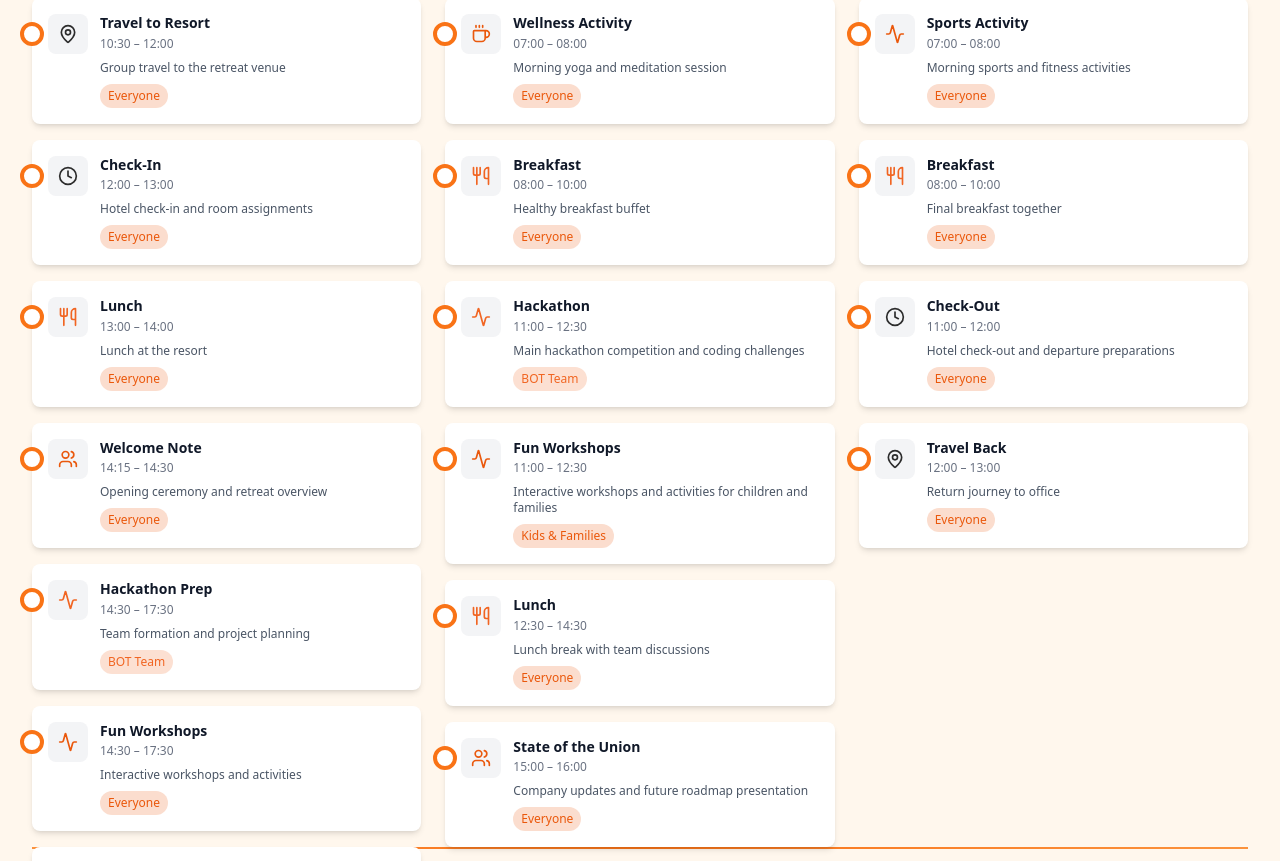
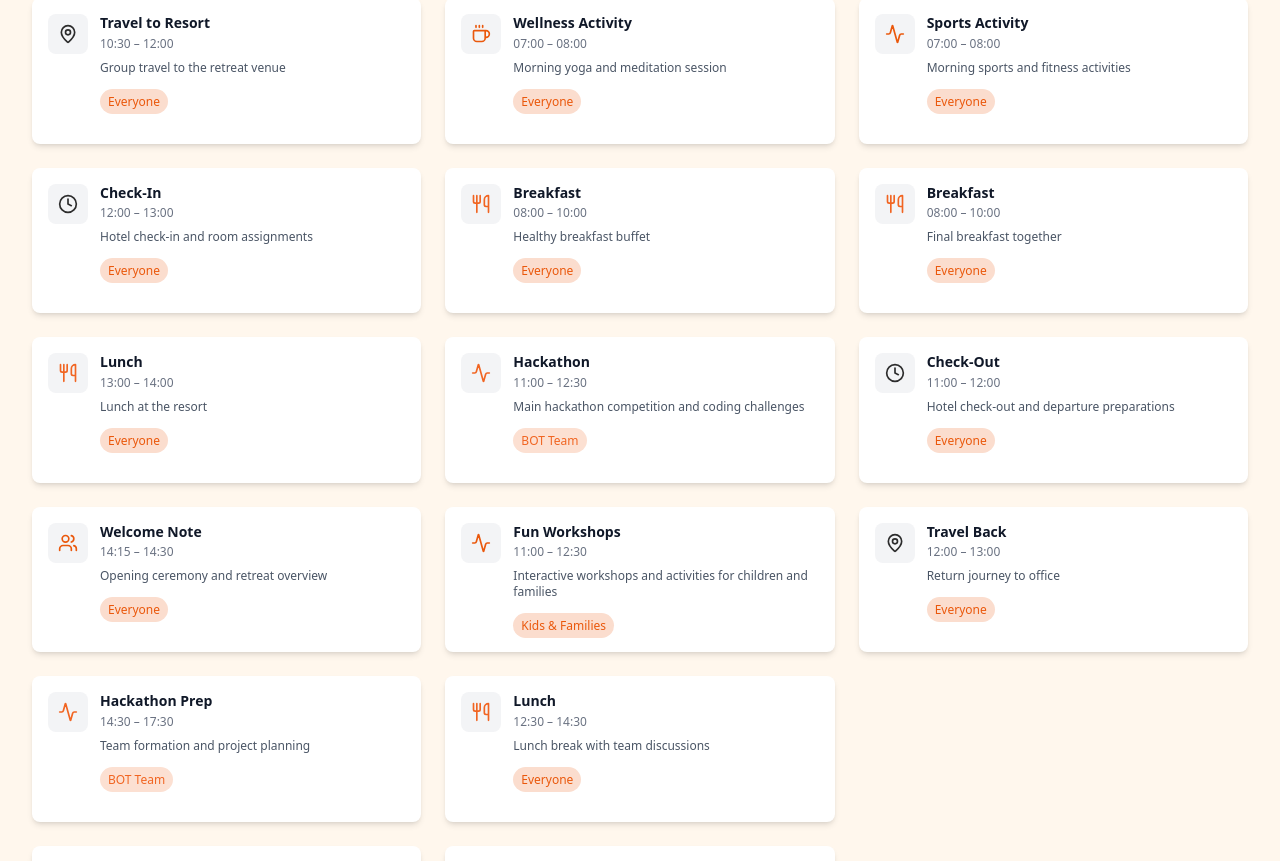
Before and after one commit to theharshdadhich/retreat, a Next.js app: page /itinerary in a window 1280 px wide. Shown: the part 639-1500 px from the top of the page. Built offline with nearby package versions, Linux system fonts and the light colour scheme; a web font is replaced by a local one.

Commit message:
UI/UX changes

```diff
--- a/src/app/about/page.tsx
+++ b/src/app/about/page.tsx
@@ -86,7 +86,7 @@ export default function About() {
       <Navigation />
 
       {/* Header */}
-      <section className="pt-16 bg-gradient-to-r from-[#FF4400] to-[#FF6A33]">
+      <section className="pt-16 bg-gradient-to-r from-[#FFD9A3] to-[#F87315]">
         <div className="max-w-7xl mx-auto px-4 sm:px-6 lg:px-8 py-16">
           <div className="text-center">
             <h1 className="text-4xl md:text-6xl font-bold text-white mb-4">
--- a/src/app/contact/page.tsx
+++ b/src/app/contact/page.tsx
@@ -96,7 +96,7 @@ export default function Contact() {
       <Navigation />
 
       {/* Header */}
-      <section className="pt-16 bg-gradient-to-r from-[#FF4400] to-[#FF6A33]">
+      <section className="pt-16 bg-gradient-to-r from-[#FFD9A3] to-[#F87315]">
         <div className="max-w-7xl mx-auto px-4 sm:px-6 lg:px-8 py-16">
           <div className="text-center">
             <h1 className="text-4xl md:text-6xl font-bold text-white mb-4">
--- a/src/app/cultural-night/page.tsx
+++ b/src/app/cultural-night/page.tsx
@@ -6,7 +6,7 @@ export default function CulturalNightPage() {
     <main className="min-h-screen bg-orange-50">
       <Navigation />
 
-      <section className="pt-16 bg-gradient-to-r from-[#FF4400] to-[#FF6A33]">
+      <section className="pt-16 bg-gradient-to-r from-[#FFD9A3] to-[#F87315]">
         <div className="max-w-7xl mx-auto px-4 sm:px-6 lg:px-8 py-16 text-center">
           <h1 className="text-4xl md:text-6xl font-bold text-white mb-4">Cultural Night</h1>
           <p className="text-white/90 text-lg max-w-2xl mx-auto">
--- a/src/app/hackathon/page.tsx
+++ b/src/app/hackathon/page.tsx
@@ -149,7 +149,7 @@ export default function Hackathon() {
       <Navigation />
 
       {/* Header */}
-      <section className="pt-16 bg-gradient-to-r from-[#FF4400] to-[#FF6A33]">
+      <section className="pt-16 bg-gradient-to-r from-[#FFD9A3] to-[#F87315]">
         <div className="max-w-7xl mx-auto px-4 sm:px-6 lg:px-8 py-16">
           <div className="text-center">
             <h1 className="text-4xl md:text-6xl font-bold text-white mb-4">
--- a/src/app/itinerary/page.tsx
+++ b/src/app/itinerary/page.tsx
@@ -1,76 +1,79 @@
+// "use client"
+// import { useState } from 'react';
 // import Navigation from '@/components/Navigation'
-// import { Calendar, Clock, Users, MapPin, Coffee, Utensils, Activity } from 'lucide-react'
+// import { Calendar, Clock, Users, MapPin, Coffee, Utensils, Activity, Filter } from 'lucide-react'
 
+// // Updated itinerary data based on the PDF
 // const itineraryData = [
 //   {
 //     day: 1,
 //     date: 'October 24, Friday',
 //     activities: [
 //       {
-//         time: '07:00 - 08:00',
+//         time: '10:30 – 12:00',
 //         title: 'Travel to Resort',
 //         participants: 'Everyone',
 //         type: 'travel',
-//         description: 'Departure from office to the retreat venue'
+//         description: 'Group travel to the retreat venue'
 //       },
 //       {
-//         time: '08:00 - 10:00',
+//         time: '12:00 – 13:00',
 //         title: 'Check-In',
 //         participants: 'Everyone',
 //         type: 'admin',
 //         description: 'Hotel check-in and room assignments'
 //       },
 //       {
-//         time: '10:30 - 12:00',
+//         time: '13:00 – 14:00',
+//         title: 'Lunch',
+//         participants: 'Everyone',
+//         type: 'meal',
+//         description: 'Lunch at the resort'
+//       },
+//       {
+//         time: '14:15 – 14:30',
 //         title: 'Welcome Note',
 //         participants: 'Everyone',
 //         type: 'meeting',
 //         description: 'Opening ceremony and retreat overview'
 //       },
 //       {
-//         time: '12:00 - 13:00',
-//         title: 'Lunch',
-//         participants: 'Everyone',
-//         type: 'meal',
-//         description: 'Welcome lunch at the resort'
-//       },
-//       {
-//         time: '13:00 - 14:00',
+//         time: '14:30 – 17:30',
 //         title: 'Hackathon Prep',
 //         participants: 'BOT Team',
 //         type: 'workshop',
 //         description: 'Team formation and project planning'
 //       },
 //       {
-//         time: '14:15 - 14:30',
+//         time: '14:30 – 17:30',
 //         title: 'Fun Workshops',
-//         participants: 'Kids & Families',
+//         participants: 'Everyone',
 //         type: 'activity',
-//         description: 'Creative activities for children and families'
+//         description: 'Interactive workshops and activities'
 //       },
 //       {
-//         time: '15:00 - 16:00',
+//         time: '14:30 – 17:30',
 //         title: 'Board Meeting',
 //         participants: 'Founders, CAB',
 //         type: 'meeting',
 //         description: 'Strategic planning and company updates'
 //       },
 //       {
-//         time: '16:15 - 17:00',
+//         time: '16:30 – 17:30',
 //         title: 'High Tea',
 //         participants: 'Everyone',
 //         type: 'meal',
 //         description: 'Afternoon refreshments and networking'
 //       },
 //       {
-//         time: '17:00 - 18:00',
+//         time: '17:45 – 18:45',
 //         title: 'Fun Bug Friday',
 //         participants: 'BOT Team',
 //         type: 'activity',
 //         description: 'Team building and fun activities'
 //       },
 //       {
-//         time: '19:15 - 22:30',
+//         time: '19:30 – 22:30',
 //         title: 'Dinner and Cocktails',
 //         participants: 'Everyone',
 //         type: 'meal',
@@ -83,74 +86,88 @@
 //     date: 'October 25, Saturday',
 //     activities: [
 //       {
-//         time: '07:00 - 08:00',
+//         time: '07:00 – 08:00',
 //         title: 'Wellness Activity',
 //         participants: 'Everyone',
 //         type: 'wellness',
 //         description: 'Morning yoga and meditation session'
 //       },
 //       {
-//         time: '08:00 - 10:00',
+//         time: '08:00 – 10:00',
 //         title: 'Breakfast',
 //         participants: 'Everyone',
 //         type: 'meal',
 //         description: 'Healthy breakfast buffet'
 //       },
 //       {
-//         time: '10:30 - 12:00',
+//         time: '11:00 – 12:30',
 //         title: 'Hackathon',
 //         participants: 'BOT Team',
 //         type: 'workshop',
 //         description: 'Main hackathon competition and coding challenges'
 //       },
 //       {
-//         time: '11:00 - 12:00',
+//         time: '11:00 – 12:30',
 //         title: 'Fun Workshops',
 //         participants: 'Kids & Families',
 //         type: 'activity',
-//         description: 'Interactive workshops and activities'
+//         description: 'Interactive workshops and activities for children and families'
 //       },
 //       {
-//         time: '12:00 - 13:00',
+//         time: '12:30 – 14:30',
 //         title: 'Lunch',
 //         participants: 'Everyone',
 //         type: 'meal',
 //         description: 'Lunch break with team discussions'
 //       },
 //       {
-//         time: '13:00 - 14:00',
+//         time: '15:00 – 16:00',
 //         title: 'State of the Union',
 //         participants: 'Everyone',
 //         type: 'meeting',
 //         description: 'Company updates and future roadmap presentation'
 //       },
 //       {
-//         time: '14:30 - 17:30',
+//         time: '16:15 – 17:00',
 //         title: 'Fireside Chat',
 //         participants: 'Everyone',
 //         type: 'meeting',
 //         description: 'Interactive Q&A session with leadership'
 //       },
 //       {
-//         time: '16:30 - 17:30',
+//         time: '17:00 – 18:00',
 //         title: 'High Tea',
 //         participants: 'Everyone',
 //         type: 'meal',
 //         description: 'Afternoon tea and snacks'
 //       },
 //       {
-//         time: '17:45 - 18:45',
+//         time: '19:15 – 22:30',
+//         title: 'Cultural Evening',
+//         participants: 'Everyone',
+//         type: 'celebration',
+//         description: 'Cultural performances and entertainment'
+//       },
+//       {
+//         time: '19:15 – 22:30',
+//         title: 'Annual R&R',
+//         participants: 'Everyone',
+//         type: 'celebration',
+//         description: 'Recognition and rewards ceremony'
+//       },
+//       {
+//         time: '19:15 – 22:30',
 //         title: 'Diwali Celebration',
 //         participants: 'Everyone',
 //         type: 'celebration',
 //         description: 'Traditional Diwali festivities and cultural activities'
 //       },
 //       {
-//         time: '19:30 - 22:30',
-//         title: 'Cultural Evening',
+//         time: '19:15 – 22:30',
+//         title: 'Dinner and Cocktails',
 //         participants: 'Everyone',
-//         type: 'celebration',
-//         description: 'Cultural performances and dinner'
+//         type: 'meal',
+//         description: 'Dinner with cocktails and networking'
 //       }
 //     ]
 //   },
@@ -159,28 +176,28 @@
 //     date: 'October 26, Sunday',
 //     activities: [
 //       {
-//         time: '07:00 - 08:00',
+//         time: '07:00 – 08:00',
 //         title: 'Sports Activity',
 //         participants: 'Everyone',
 //         type: 'activity',
 //         description: 'Morning sports and fitness activities'
 //       },
 //       {
-//         time: '08:00 - 10:00',
+//         time: '08:00 – 10:00',
 //         title: 'Breakfast',
 //         participants: 'Everyone',
 //         type: 'meal',
 //         description: 'Final breakfast together'
 //       },
 //       {
-//         time: '10:00 - 11:00',
+//         time: '11:00 – 12:00',
 //         title: 'Check-Out',
 //         participants: 'Everyone',
 //         type: 'admin',
 //         description: 'Hotel check-out and departure preparations'
 //       },
 //       {
-//         time: '11:00 - 12:00',
+//         time: '12:00 – 13:00',
 //         title: 'Travel Back',
 //         participants: 'Everyone',
 //         type: 'travel',
@@ -218,16 +235,40 @@
 //   if (participants.includes('BOT Team')) return 'bg-[#F16522]/20 text-[#F16522]'
 //   if (participants.includes('Founders')) return 'bg-[#2C2C2C]/20 text-[#2C2C2C]'
 //   if (participants.includes('Kids')) return 'bg-[#EA580C]/20 text-[#EA580C]'
+//   if (participants.includes('CAB')) return 'bg-[#2C2C2C]/20 text-[#2C2C2C]'
 //   return 'bg-[#2C2C2C]/20 text-[#2C2C2C]'
 // }
 
+// // Participant groups for filtering
+// const participantGroups = [
+//   { id: 'all', name: 'All Activities' },
+//   { id: 'everyone', name: 'Everyone' },
+//   { id: 'botTeam', name: 'BOT Team' },
+//   { id: 'founders', name: 'Founders, CAB' },
+//   { id: 'kids', name: 'Kids & Families' }
+// ]
+
 // export default function Itinerary() {
+//   const [activeFilter, setActiveFilter] = useState('all')
+
+//   const filterActivities = (activities: any[]) => {
+//     if (activeFilter === 'all') return activities
+
+//     return activities.filter(activity => {
+//       if (activeFilter === 'everyone') return activity.participants.includes('Everyone')
+//       if (activeFilter === 'botTeam') return activity.participants.includes('BOT Team')
+//       if (activeFilter === 'founders') return activity.participants.includes('Founders') || activity.participants.includes('CAB')
+//       if (activeFilter === 'kids') return activity.participants.includes('Kids')
+//       return true
+//     })
+//   }
+
 //   return (
 //     <main className="min-h-screen bg-orange-50">
 //       <Navigation />
 
 //       {/* Header */}
-//       <section className="pt-16 bg-gradient-to-r from-[#FF4400] to-[#FF6A33]">
+//       <section className="pt-16 bg-gradient-to-r from-[#FFD9A3] to-[#F87315]">
 //         <div className="max-w-7xl mx-auto px-4 sm:px-6 lg:px-8 py-16">
 //           <div className="text-center">
 //             <h1 className="text-4xl md:text-6xl font-bold text-white mb-4">
@@ -236,6 +277,33 @@
 //             <p className="text-xl text-white/90 max-w-2xl mx-auto">
 //               A comprehensive 3-day schedule filled with innovation, wellness, and celebration
 //             </p>
+//           </div>
+//         </div>
+//       </section>
+
+//       {/* Filter Section */}
+//       <section className="py-8 bg-white border-b">
+//         <div className="max-w-7xl mx-auto px-4 sm:px-6 lg:px-8">
+//           <div className="flex flex-col sm:flex-row items-center justify-between gap-4">
+//             <div className="flex items-center">
+//               <Filter size={20} className="text-gray-600 mr-2" />
+//               <span className="font-medium text-gray-700">Filter by:</span>
+//             </div>
+//             <div className="flex flex-wrap gap-2">
+//               {participantGroups.map(group => (
+//                 <button
+//                   key={group.id}
+//                   onClick={() => setActiveFilter(group.id)}
+//                   className={`px-4 py-2 rounded-full text-sm font-medium transition-colors ${
+//                     activeFilter === group.id
+//                       ? 'bg-[#F97316] text-white'
+//                       : 'bg-gray-100 text-gray-700 hover:bg-gray-200'
+//                   }`}
+//                 >
+//                   {group.name}
+//                 </button>
+//               ))}
+//             </div>
 //           </div>
 //         </div>
 //       </section>
@@ -269,7 +337,7 @@
 //                     Day {day.day} - {day.date}
 //                   </div>
 
-//                   {day.activities.map((activity, activityIndex) => (
+//                   {filterActivities(day.activities).map((activity, activityIndex) => (
 //                     <div
 //                       key={activityIndex}
 //                       className="bg-white rounded-lg shadow-md p-3 sm:p-4 hover:shadow-lg transition-all duration-200 hover:scale-105 relative"
@@ -352,13 +420,14 @@
 //         <div className="max-w-7xl mx-auto px-4 sm:px-6 lg:px-8 text-center">
 //           <h3 className="text-2xl font-bold mb-4">BOT Consulting</h3>
 //           <p className="text-white/70">
-//             Annual Company Retreat 2025 • October 24-26
+//             Annual Company Retreat • October 24-26
 //           </p>
 //         </div>
 //       </footer>
 //     </main>
 //   )
 // }
+
 "use client"
 import { useState } from 'react';
 import Navigation from '@/components/Navigation'
@@ -624,12 +693,15 @@ export default function Itinerary() {
     })
   }
 
+  // Find the maximum number of activities across all days
+  const maxActivities = Math.max(...itineraryData.map(day => day.activities.length))
+
   return (
     <main className="min-h-screen bg-orange-50">
       <Navigation />
 
       {/* Header */}
-      <section className="pt-16 bg-gradient-to-r from-[#FF4400] to-[#FF6A33]">
+      <section className="pt-16 bg-gradient-to-r from-[#FFD9A3] to-[#F87315]">
         <div className="max-w-7xl mx-auto px-4 sm:px-6 lg:px-8 py-16">
           <div className="text-center">
             <h1 className="text-4xl md:text-6xl font-bold text-white mb-4">
@@ -684,38 +756,32 @@ export default function Itinerary() {
             ))}
           </div>
 
-          {/* Horizontal Timeline Container */}
-          <div className="relative">
-            {/* Timeline Line - Hidden on mobile, visible on larger screens */}
-            <div className="absolute top-1/2 left-0 right-0 h-0.5 bg-gradient-to-r from-[#FB923C] via-[#F97316] to-[#FB923C] hidden lg:block"></div>
-
-            {/* Activities Grid - Responsive columns */}
+          {/* Activities Grid with Equal Height Rows */}
           <div className="grid grid-cols-1 sm:grid-cols-2 lg:grid-cols-3 gap-4 sm:gap-6">
             {itineraryData.map((day, dayIndex) => (
-                <div key={day.day} className="space-y-3 sm:space-y-4">
+              <div key={day.day} className="flex flex-col">
                 {/* Day Label for Mobile */}
-                  <div className="lg:hidden bg-[#F97316] text-white px-3 py-2 rounded-lg text-center font-semibold text-sm">
+                <div className="lg:hidden bg-[#F97316] text-white px-3 py-2 rounded-lg text-center font-semibold text-sm mb-4">
                   Day {day.day} - {day.date}
                 </div>
 
+                {/* Activities Container with Equal Height Boxes */}
+                <div className="grid grid-rows-1 gap-4 sm:gap-6 flex-1" style={{ gridTemplateRows: `repeat(${maxActivities}, minmax(0, 1fr))` }}>
                   {filterActivities(day.activities).map((activity, activityIndex) => (
                     <div
                       key={activityIndex}
-                      className="bg-white rounded-lg shadow-md p-3 sm:p-4 hover:shadow-lg transition-all duration-200 hover:scale-105 relative"
+                      className="bg-white rounded-lg shadow-md p-4 hover:shadow-lg transition-all duration-200 hover:scale-105 relative h-full flex flex-col"
                     >
-                      {/* Timeline Dot - Only visible on large screens */}
-                      <div className="absolute -left-3 top-6 w-6 h-6 bg-white border-4 border-[#F97316] rounded-full hidden lg:block"></div>
-
-                      <div className="flex items-start space-x-3">
+                      <div className="flex items-start space-x-3 flex-1">
                         <div className="flex-shrink-0">
-                          <div className="w-8 h-8 sm:w-10 sm:h-10 bg-gray-100 rounded-lg flex items-center justify-center">
+                          <div className="w-10 h-10 bg-gray-100 rounded-lg flex items-center justify-center">
                             {getActivityIcon(activity.type)}
                           </div>
                         </div>
 
                         <div className="flex-1 min-w-0">
                           <div className="flex flex-col space-y-1 mb-2">
-                            <h3 className="text-xs sm:text-sm font-semibold text-gray-900 leading-tight">
+                            <h3 className="text-sm font-semibold text-gray-900 leading-tight">
                               {activity.title}
                             </h3>
                             <span className="text-xs font-medium text-gray-500">
@@ -723,11 +789,11 @@ export default function Itinerary() {
                             </span>
                           </div>
 
-                          <p className="text-xs text-gray-600 mb-2 line-clamp-2">
+                          <p className="text-xs text-gray-600 mb-3 line-clamp-2">
                             {activity.description}
                           </p>
 
-                          <div className="flex items-center">
+                          <div className="mt-auto">
                             <span className={`px-2 py-1 rounded-full text-xs font-medium ${getParticipantColor(activity.participants)}`}>
                               {activity.participants}
                             </span>
@@ -736,9 +802,16 @@ export default function Itinerary() {
                       </div>
                     </div>
                   ))}
+
+                  {/* Add empty boxes to maintain equal height across columns */}
+                  {filterActivities(day.activities).length < maxActivities &&
+                    Array.from({ length: maxActivities - filterActivities(day.activities).length }).map((_, index) => (
+                      <div key={`empty-${index}`} className="invisible"></div>
+                    ))
+                  }
+                </div>
               </div>
             ))}
-            </div>
           </div>
         </div>
       </section>
--- a/src/app/sports/page.tsx
+++ b/src/app/sports/page.tsx
@@ -6,7 +6,7 @@ export default function SportsPage() {
     <main className="min-h-screen bg-orange-50">
       <Navigation />
 
-      <section className="pt-16 bg-gradient-to-r from-[#FF4400] to-[#FF6A33]">
+      <section className="pt-16 bg-gradient-to-r from-[#FFD9A3] to-[#F87315]">
         <div className="max-w-7xl mx-auto px-4 sm:px-6 lg:px-8 py-16 text-center">
           <h1 className="text-4xl md:text-6xl font-bold text-white mb-4">Sports Activity</h1>
           <p className="text-white/90 text-lg max-w-2xl mx-auto">
```
Lines whose indentation alone changed are shown as unchanged.
